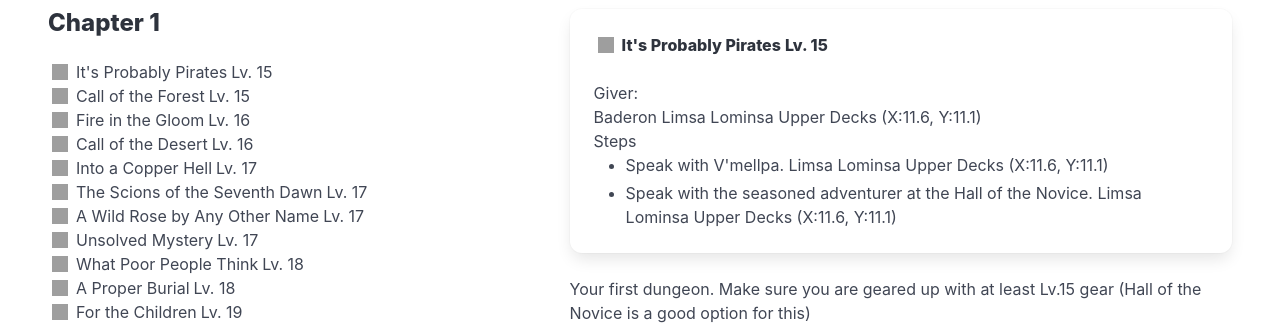
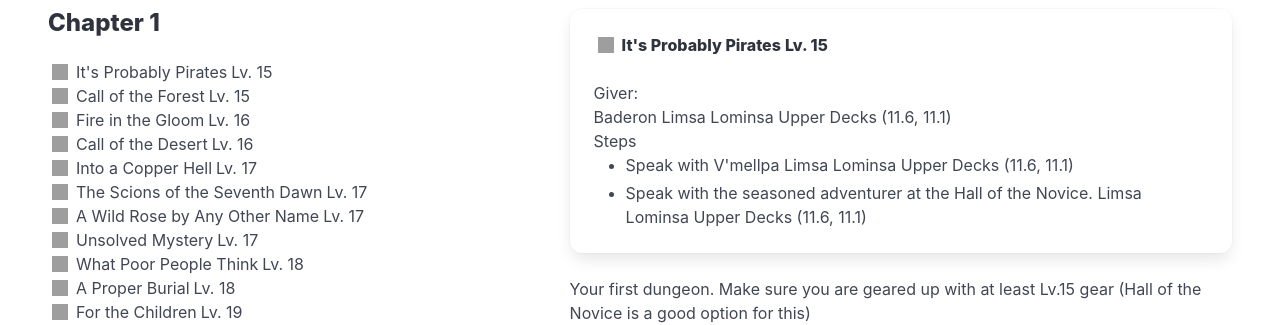
Before and after one commit to ffxiv-mognet/ffxiv-mognet.github.io, a Jekyll site: the page built from guide/realm_reborn/part2/chapter01.md, in a window 1280 px wide, cut to the strip 148-473 px from the top of the page. Built offline with Jekyll 4.4.1, drawn with Linux system fonts in a browser that asks for light colours; grey boxes are pictures that could not be loaded.

Commit message:
chapter and quest layouts

```diff
--- a/_layouts/chapter.md
+++ b/_layouts/chapter.md
@@ -1,7 +1,6 @@
 ---
 layout: default
 ---
-
 <container>
     <h2 class="title is-2">{{page.expansion}}</h2>
     <h3 class="subtitle is-3">Part {{page.partNo}}</h3>
@@ -42,10 +41,11 @@
                 {% for q in page.quests %}
                     {% if q.rowId %}
                         {% assign quest = site.quests | where:"rowId", q.rowId | first %}
-                        {{quest.content | markdownify}}
+                        {{quest | markdownify}}
                     {% endif %}
                 {% endfor %}
             </section>
         </div>
     </div>
+    {{ content}}
 </container>
--- a/_layouts/default.html
+++ b/_layouts/default.html
@@ -8,9 +8,6 @@
     <link rel="stylesheet" href="/css/style.css">
   </head>
   <body>
-
-
-
     {{ content }}
   </body>
 </html>
--- a/guide/realm_reborn/part2/chapter01.md
+++ b/guide/realm_reborn/part2/chapter01.md
@@ -8,280 +8,233 @@
 quests:
   - level: 15
     name: It's Probably Pirates
-    partQuestNo: 1
+    partQuestNo: 2
     questId: ManSea203_00245
     rowId: 65781
     type: msq
   - level: 15
     name: Call of the Forest
-    partQuestNo: 2
+    partQuestNo: 3
     questId: SubSea150_00676
     rowId: 66212
     type: msq
   - level: 16
     name: Fire in the Gloom
-    partQuestNo: 3
+    partQuestNo: 4
     questId: ManFst204_00677
     rowId: 66213
     type: msq
   - level: 16
     name: Call of the Desert
-    partQuestNo: 4
+    partQuestNo: 5
     questId: SubFst103_00678
     rowId: 66214
     type: msq
   - level: 17
     name: Into a Copper Hell
-    partQuestNo: 5
+    partQuestNo: 6
     questId: ManFst205_00660
     rowId: 66196
     type: msq
   - level: 17
     name: The Scions of the Seventh Dawn
-    partQuestNo: 6
+    partQuestNo: 7
     questId: ManFst206_00509
     rowId: 66045
     type: msq
   - level: 17
     name: A Wild Rose by Any Other Name
-    partQuestNo: 7
+    partQuestNo: 8
     questId: ManFst207_00510
     rowId: 66046
     type: msq
   - level: 17
     name: Unsolved Mystery
-    partQuestNo: 8
+    partQuestNo: 9
     questId: SubWil110_00618
     rowId: 66154
     type: msq
   - level: 18
     name: What Poor People Think
-    partQuestNo: 9
+    partQuestNo: 10
     questId: SubWil111_00619
     rowId: 66155
     type: msq
   - level: 18
     name: A Proper Burial
-    partQuestNo: 10
+    partQuestNo: 11
     questId: SubWil112_00620
     rowId: 66156
     type: msq
   - level: 19
     name: For the Children
-    partQuestNo: 11
+    partQuestNo: 12
     questId: SubWil113_00621
     rowId: 66157
     type: msq
   - level: 19
     name: Amalj'aa Wrong Places
-    partQuestNo: 12
+    partQuestNo: 13
     questId: SubWil114_00622
     rowId: 66158
     type: msq
   - level: 19
     name: Dressed to Deceive
-    partQuestNo: 13
+    partQuestNo: 14
     questId: SubWil129_00574
     rowId: 66110
     type: msq
   - level: 19
     name: Life, Materia and Everything
-    partQuestNo: 14
+    partQuestNo: 15
     questId: ManFst208_00272
     rowId: 65808
     type: msq
   - level: 20
     name: Lord of the Inferno
-    partQuestNo: 15
+    partQuestNo: 16
     questId: ManFst209_00343
     rowId: 65879
     type: msq
   - level: 20
     name: A Hero in the Making
-    partQuestNo: 16
+    partQuestNo: 17
     questId: ManFst300_00511
     rowId: 66047
     type: msq
   - level: 20
     name: The Company You Keep (Twin Adder)
-    partQuestNo: 17
+    partQuestNo: 18
     questId: ManFst302_00680
     rowId: 66216
     type: msq
   - level: 20
     name: Wood's Will Be Done
-    partQuestNo: 18
+    partQuestNo: 19
     questId: ManFst303_00683
     rowId: 66219
     type: msq
   - level: 20
     name: Sylph-management
-    partQuestNo: 19
+    partQuestNo: 20
     questId: ManFst304_00513
     rowId: 66049
     type: msq
   - level: 20
     name: We Come in Peace
-    partQuestNo: 20
+    partQuestNo: 21
     questId: XxaUsa002_03856
     rowId: 69392
     type: msq
   - level: 20
     name: Sylphic Studies
-    partQuestNo: 21
+    partQuestNo: 22
     questId: GaiUsa003_00709
     rowId: 66245
     type: msq
   - level: 20
     name: First Impressions
-    partQuestNo: 22
+    partQuestNo: 23
     questId: GaiUsa004_00710
     rowId: 66246
     type: msq
   - level: 21
     name: First Contact
-    partQuestNo: 23
+    partQuestNo: 24
     questId: GaiUsa101_00715
     rowId: 66251
     type: msq
   - level: 21
     name: Dance Dance Diplomacy
-    partQuestNo: 24
+    partQuestNo: 25
     questId: XxaUsa103_03857
     rowId: 69393
     type: msq
   - level: 21
     name: Forest Friend
-    partQuestNo: 25
+    partQuestNo: 26
     questId: XxaUsa104_03858
     rowId: 69394
     type: msq
   - level: 21
     name: Presence of the Enemy
-    partQuestNo: 26
+    partQuestNo: 27
     questId: GaiUsa105_00719
     rowId: 66255
     type: msq
   - level: 22
     name: Brotherly Love
-    partQuestNo: 27
+    partQuestNo: 28
     questId: GaiUsa201_00724
     rowId: 66260
     type: msq
   - level: 22
     name: Spirited Away
-    partQuestNo: 28
+    partQuestNo: 29
     questId: GaiUsa202_00725
     rowId: 66261
     type: msq
   - level: 22
     name: Druthers House Rules
-    partQuestNo: 29
+    partQuestNo: 30
     questId: XxaUsa203_03859
     rowId: 69395
     type: msq
   - level: 23
     name: Never Forget
-    partQuestNo: 30
+    partQuestNo: 31
     questId: XxaUsa301_03860
     rowId: 69396
     type: msq
   - level: 23
     name: Microbrewing
-    partQuestNo: 31
+    partQuestNo: 32
     questId: XxaUsa302_03861
     rowId: 69397
     type: msq
   - level: 23
     name: Like Fine Wine
-    partQuestNo: 32
+    partQuestNo: 33
     questId: GaiUsa305_00737
     rowId: 66273
     type: msq
   - level: 23
     name: Sylphish Concerns
-    partQuestNo: 33
+    partQuestNo: 34
     questId: GaiUsa306_00738
     rowId: 66274
     type: msq
   - level: 23
     name: Nouveau Riche
-    partQuestNo: 34
+    partQuestNo: 35
     questId: XxaUsa308_03862
     rowId: 69398
     type: msq
   - level: 24
     name: Into the Beast's Maw
-    partQuestNo: 35
+    partQuestNo: 36
     questId: ManFst306_00514
     rowId: 66050
     type: msq
   - level: 24
     name: A Simple Gift
-    partQuestNo: 36
+    partQuestNo: 37
     questId: GaiUsa401_00743
     rowId: 66279
     type: msq
   - level: 24
     name: Believe in Your Sylph
-    partQuestNo: 37
+    partQuestNo: 38
     questId: GaiUsa402_00744
     rowId: 66280
     type: msq
   - level: 24
     name: Back from the Wood
-    partQuestNo: 38
+    partQuestNo: 39
     questId: GaiUsa404_00746
     rowId: 66282
     type: msq
 
 
+
 ---
-
-<container>
-    <h2 class="title is-2">{{page.expansion}}</h2>
-    <h3 class="subtitle is-3">Part {{page.partNo}}</h3>
-    <div class="columns is-mobile">
-        <div class="column is-two-fifths">
-                <section class="section quests">
-                    <h4 class="title is-4">Chapter {{page.partChapterNo}}</h4>
-                    {% for quest in page.quests %}
-                    <div class="quest msq">
-                        <span class="icon-text">
-                            <span class="icon"><i class="quest-{{quest.type}}"></i></span>
-                            <span>{{quest.name}}</span> <span class="level">Lv. {{quest.level}}</span>
-                        </span>
-                        <ul class="unlocks">
-                            {% if quest.hasSoloDuty %}
-                            <li>
-                                <span class="icon-text">
-                                    <span class="icon"><i class="solo-duty"></i></span>
-                                    <span>Solo Duty</span>
-                                </span>
-                            </li>
-                            {% endif %}
-                            {% if quest.dungeon %}
-                            <li>
-                                <span class="icon-text">
-                                    <span class="icon"><i class="dungeon"></i></span>
-                                    <span>{{quest.dungeon}}</span>
-                                </span>
-                            </li>
-                            {% endif %}
-                        </ul>
-                    </div>
-                    {% endfor %}
-                </section>
-        </div>
-        <div class="column">
-            <section class="section details">
-                {% for q in page.quests %}
-                    {% if q.rowId %}
-                        {% assign quest = site.quests | where:"rowId", q.rowId | first %}
-                        {{quest.content | markdownify}}
-                    {% endif %}
-                {% endfor %}
-            </section>
-        </div>
-    </div>
-</container>
```
Also changed, not shown: other parts of guide/realm_reborn/part2/chapter01.md (+1 -1 lines), _collections/_quests/65781.markdown (deleted, +0 -60 lines), _collections/_quests/65781.md (added, +20 -0 lines), _layouts/quest.md (added, +43 -0 lines).
